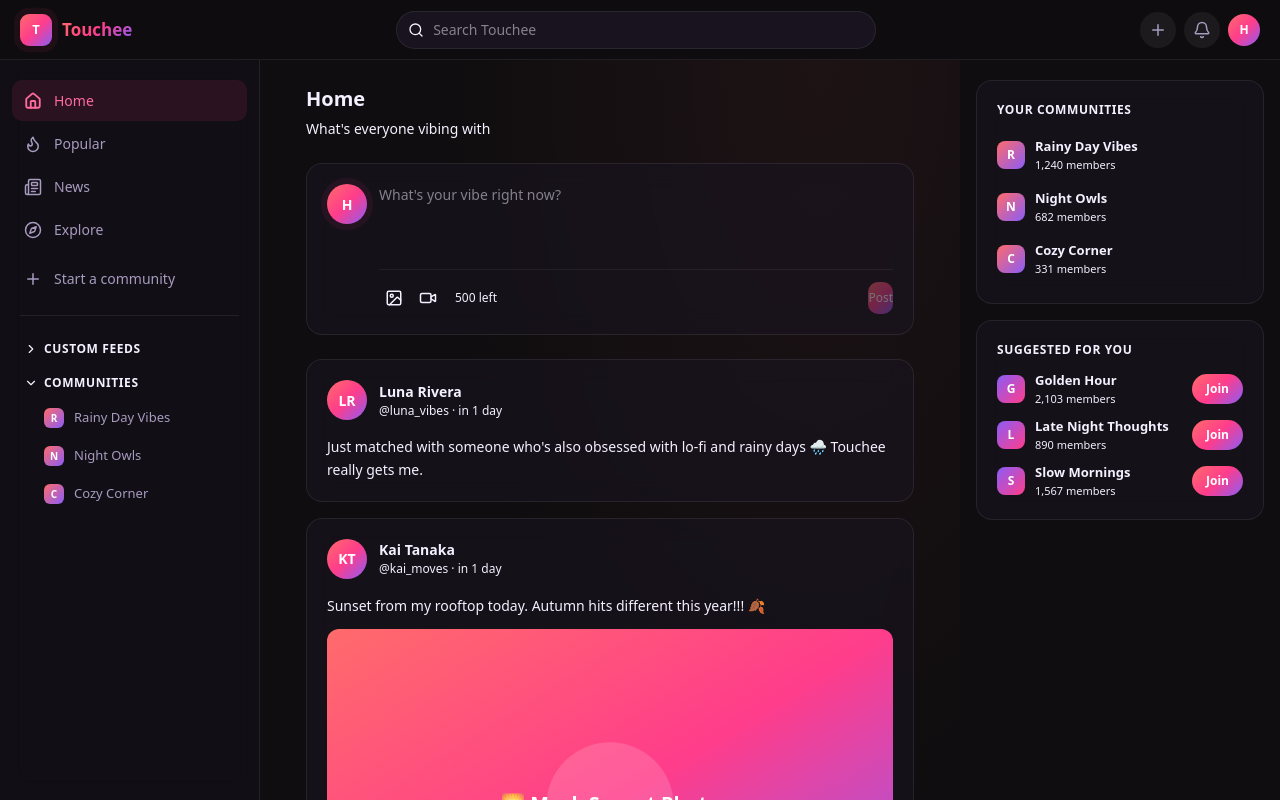
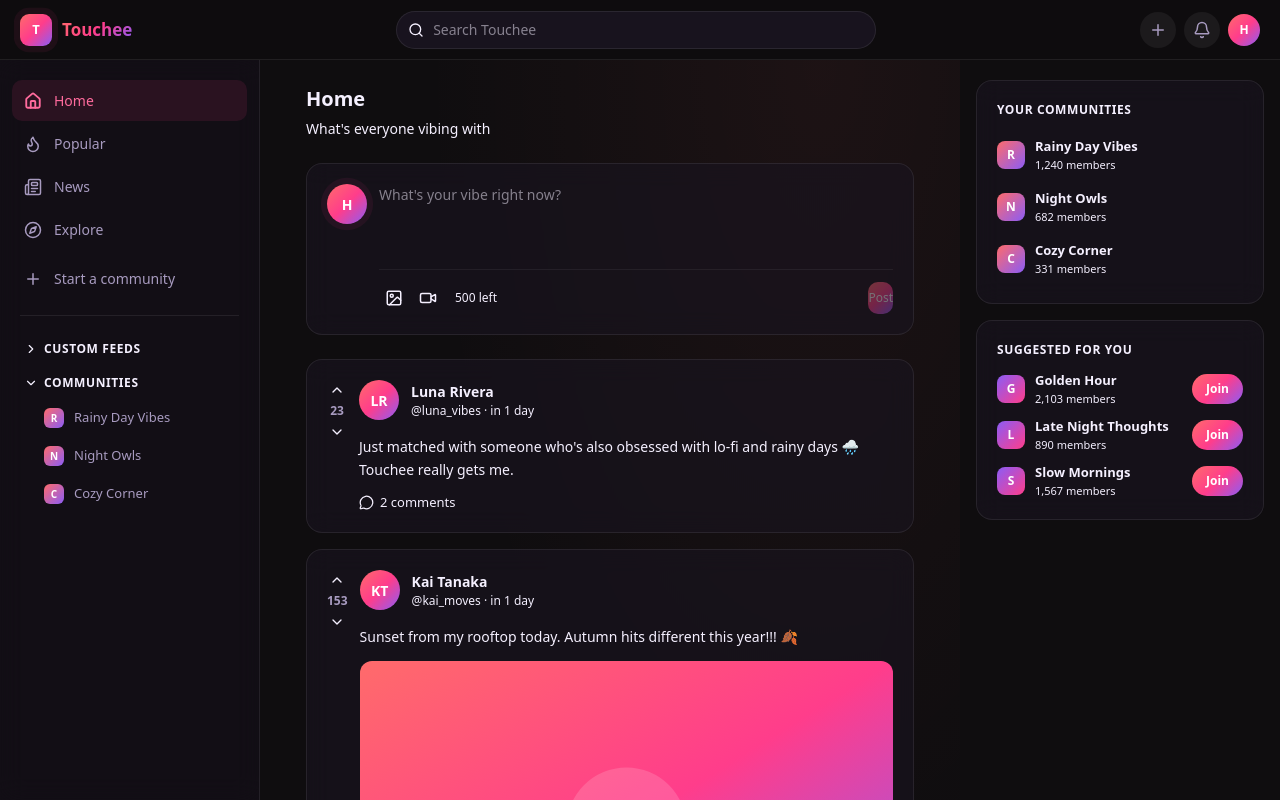
Before and after one commit to H-Viet/touchee-frontend, a Next.js app: page / in a window 1280 px wide. Shown: the top 800 px of the page. Built offline with nearby package versions, Linux system fonts and the light colour scheme.

Commit message:
feat: update PostCard
Update PostCard:
- Card now have vote arrows on the left
- Comments count
- Navigation to post detail

```diff
--- a/src/components/posts/PostCard.tsx
+++ b/src/components/posts/PostCard.tsx
@@ -1,11 +1,13 @@
 "use client";
 
+import Link from "next/link";
+import { useState, useEffect } from "react";
 import { formatDistanceToNow } from "date-fns";
-import { Trash2 } from "lucide-react";
+import { MessageCircle, Trash2 } from "lucide-react";
 import { Card, CardHeader, CardBody } from "@/components/ui/Card";
 import { Avatar } from "@/components/ui/Avatar";
+import { VoteControl } from "@/components/posts/VoteControl";
 import type { Post } from "@/types";
-import { useState, useEffect } from "react";
 
 interface PostCardProps {
   post: Post;
@@ -17,7 +19,7 @@ export const PostCard = ({ post, currentUserId, onDelete }: PostCardProps) => {
   const authorName = post.author?.displayName ?? "Unknown";
   const authorHandle = post.author?.username ?? "unknown";
   const isOwner = currentUserId === post.authorId;
-  const [timeAgo, setTimeAgo] = useState<string>("");
+  const [timeAgo, setTimeAgo] = useState("");
 
   useEffect(() => {
     setTimeAgo(
@@ -26,9 +28,19 @@ export const PostCard = ({ post, currentUserId, onDelete }: PostCardProps) => {
   }, [post.createdAt]);
 
   return (
+    <Link
+      href={`/post/${post.id}`}
+      style={{ textDecoration: "none", display: "block" }}
+    >
       <Card hover>
+        <div style={{ display: "flex", gap: "12px" }}>
+          <VoteControl score={post.upvotes - post.downvotes} size="sm" />
+
+          <div style={{ flex: 1, minWidth: 0 }}>
             <CardHeader>
-        <div style={{ display: "flex", alignItems: "center", gap: "12px" }}>
+              <div
+                style={{ display: "flex", alignItems: "center", gap: "12px" }}
+              >
                 <Avatar fallback={authorName} size="md" />
                 <div>
                   <p
@@ -55,7 +67,11 @@ export const PostCard = ({ post, currentUserId, onDelete }: PostCardProps) => {
 
               {isOwner && onDelete && (
                 <button
-            onClick={() => onDelete(post.id)}
+                  onClick={(e) => {
+                    e.preventDefault();
+                    e.stopPropagation();
+                    onDelete(post.id);
+                  }}
                   style={{
                     background: "none",
                     border: "none",
@@ -108,7 +124,25 @@ export const PostCard = ({ post, currentUserId, onDelete }: PostCardProps) => {
                   )}
                 </div>
               )}
+
+              <div
+                style={{
+                  display: "flex",
+                  alignItems: "center",
+                  gap: "6px",
+                  marginTop: "12px",
+                  color: "var(--color-text-muted)",
+                }}
+              >
+                <MessageCircle size={15} />
+                <span style={{ fontSize: "13px" }}>
+                  {post.commentCount} comments
+                </span>
+              </div>
             </CardBody>
+          </div>
+        </div>
       </Card>
+    </Link>
   );
 };
```
Lines whose indentation alone changed are shown as unchanged.
